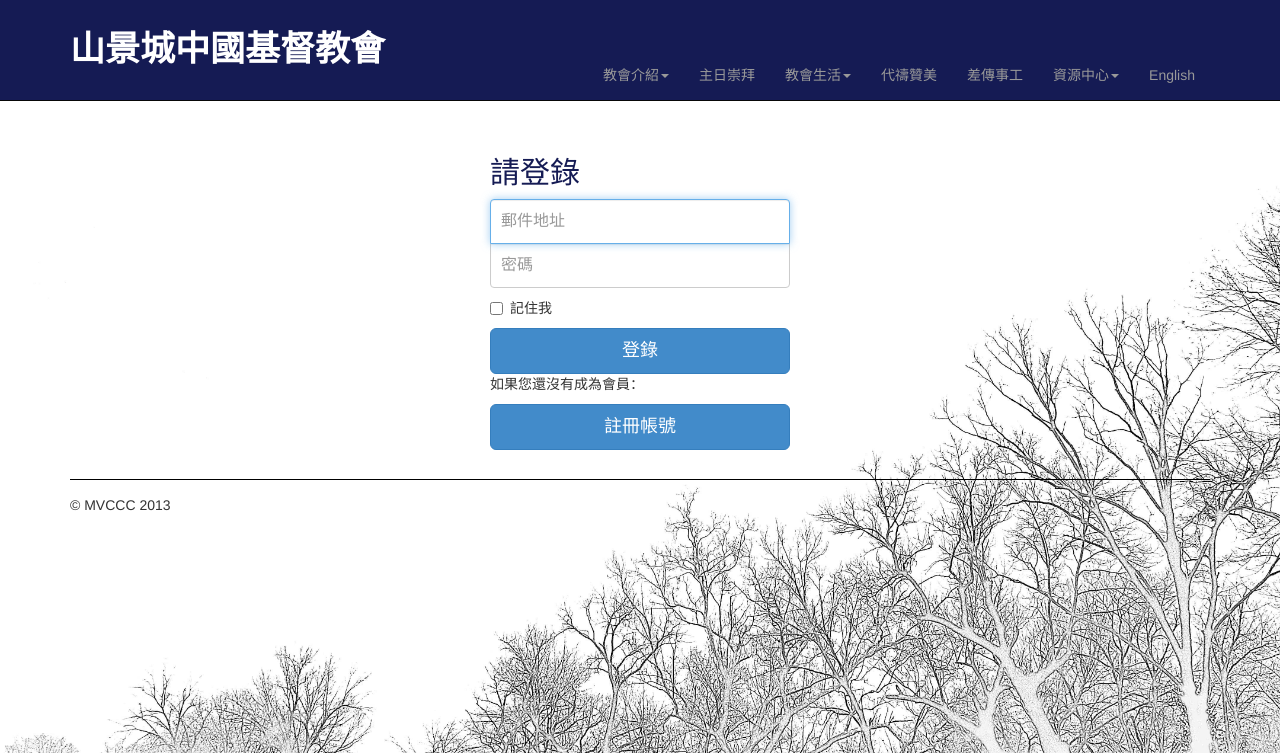
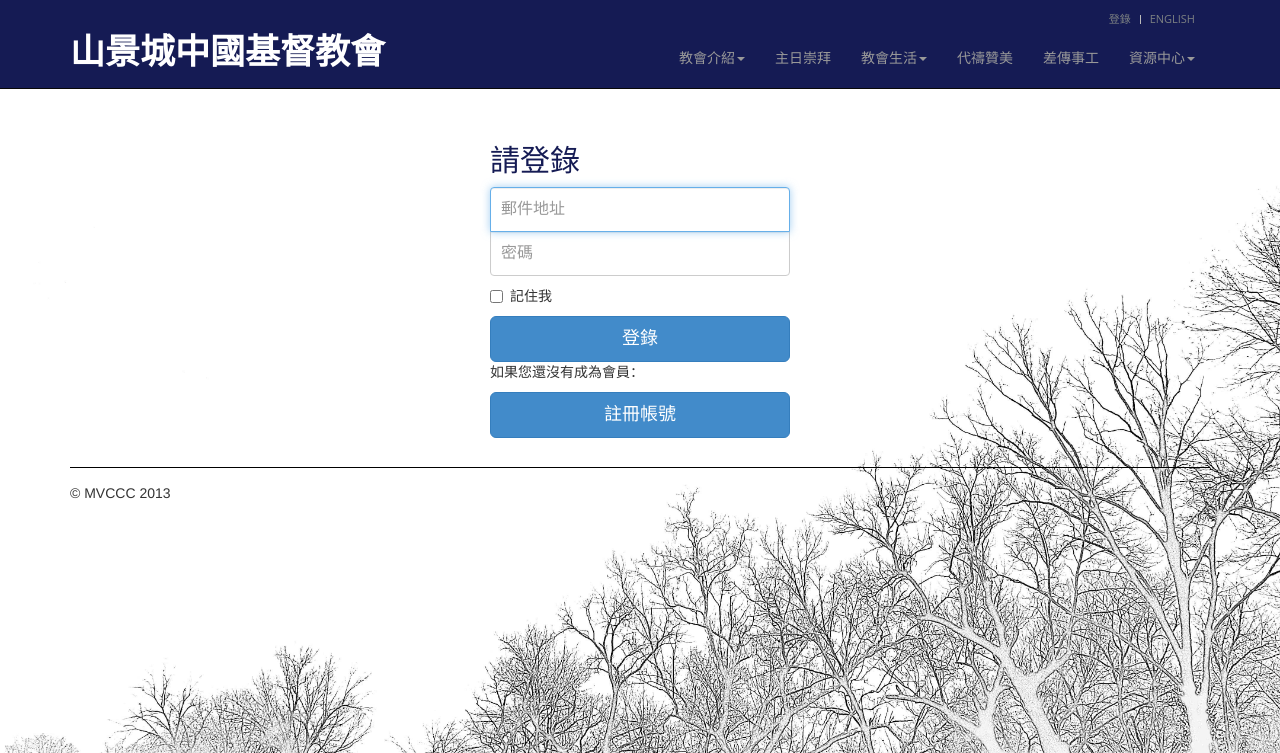
Before and after one commit to mvccc/XiaoLongBao, a CodeIgniter app: page /index.php/auth/login in a window 1280 px wide. Shown: the top 753 px of the page. Run offline with CodeIgniter, Linux system fonts and the light colour scheme.

Commit message:
Add top menu for Language and Login/Logout

```diff
--- a/application/views/templates/header_ch.php
+++ b/application/views/templates/header_ch.php
@@ -25,6 +25,29 @@
   </head>
 
   <body>
+
+    <div class="top">
+        <div class="container">
+            <ul class="loginbar pull-right">
+                <?php
+                  $logged_in = $this->session->userdata('logged_in');
+                  if(isset($logged_in) && $logged_in == TRUE)
+                  {
+                    $url = site_url() . '/auth/doLogout/ch';
+                    printf("<li><a href=\"%s\">注銷</a></li>", $url);
+                  }
+                  else
+                  {
+                    $url = site_url() . '/auth/login';
+                    printf("<li><a href=\"%s\">登錄</a></li>", $url);
+                  }
+                ?>
+                <li class="devider"></li>
+                <li><a href="<?php echo site_url(); ?>/pages/index/en">English</a></li>
+            </ul>
+        </div>
+    </div>
+
     <div class="navbar navbar-inverse navbar-static-top mvccc-navbar" role="navigation">
       <div class="container">
         <div class="navbar-header">
@@ -70,23 +93,8 @@
                 <li><a href="<?php echo site_url(); ?>/pages/resources/links">重要鏈接</a></li>
                 <li><a href="#">照片集錦</a></li>
                 <li><a href="#">錄音錄像</a></li>
-                <?php
-                  $logged_in = $this->session->userdata('logged_in');
-                  if(isset($logged_in) && $logged_in == TRUE)
-                  {
-                    $url = site_url() . '/auth/doLogout/ch';
-                    printf("<li><a href=\"%s\">同工注銷</a></li>", $url);
-                  }
-                  else
-                  {
-                    $url = site_url() . '/auth/login';
-                    printf("<li><a href=\"%s\">同工登錄</a></li>", $url);
-                  }
-                ?>
               </ul>
             </li>
-
-            <li><a href="<?php echo site_url(); ?>/pages/index/en">English</a></li>
           </ul>
         </div><!-- /.nav-collapse -->
       </div><!-- /.container -->
--- a/assets/css/mvccc.css
+++ b/assets/css/mvccc.css
@@ -114,11 +114,38 @@ hr { display: block; height: 1px; border: 0; border-top: 1px solid black; margin
 }
 
 /* MVCCC Menu */
+/* Top Menu */
+.top { padding-top:8px; background: #151B54; /* midnight blue */ }
+.top ul.loginbar { margin:0; margin-right: 15px; padding:0; position:relative; z-index:9999; }
+.top ul.loginbar > li { display:inline; list-style:none; padding-bottom:15px; }
+.top ul.loginbar > li > a
+{
+  color:#7C8082;
+  font-family:'Open Sans', sans-serif;
+  font-size:11px;
+  text-transform:uppercase;
+  text-decoration: none;
+}
+.top ul.loginbar > li > a:hover { color:#FFFFFF; }
+
+.top ul.loginbar li.devider {
+  border-right-color:#BBBBBB;
+  border-right-style:solid;
+  border-right-width:1px;
+  font-family:Tahoma;
+  font-size:8px;
+  margin:0 9px 0 5px;
+  padding:0;
+  position:relative;
+  top:-1px;
+}
+
+/* Main Menu */
 .mvccc-brand
 {
   color: #151B54;
-  margin-top: 25px;
-  margin-bottom: 25px;
+  /* margin-top: 25px; */
+  margin-bottom: 10px;
   font-size: 2.5em;
   font-weight: bold;
   font-family: "Kaiti TC";
@@ -143,7 +170,7 @@ hr { display: block; height: 1px; border: 0; border-top: 1px solid black; margin
 .mvccc-navbar .nav > li.dropdown.open.active > a:hover,
 .mvccc-navbar .nav > li.dropdown.open > a { background: #151B54; /* midnight blue */ }
 
-.mvccc-nav { margin-top: 50px; }
+.mvccc-nav { margin-top: 5px; }
 
 /* MVCCC Panel */
 .mvccc-panel-heading>a
```
Also changed, not shown: application/views/templates/header_en.php (+23 -15 lines).
